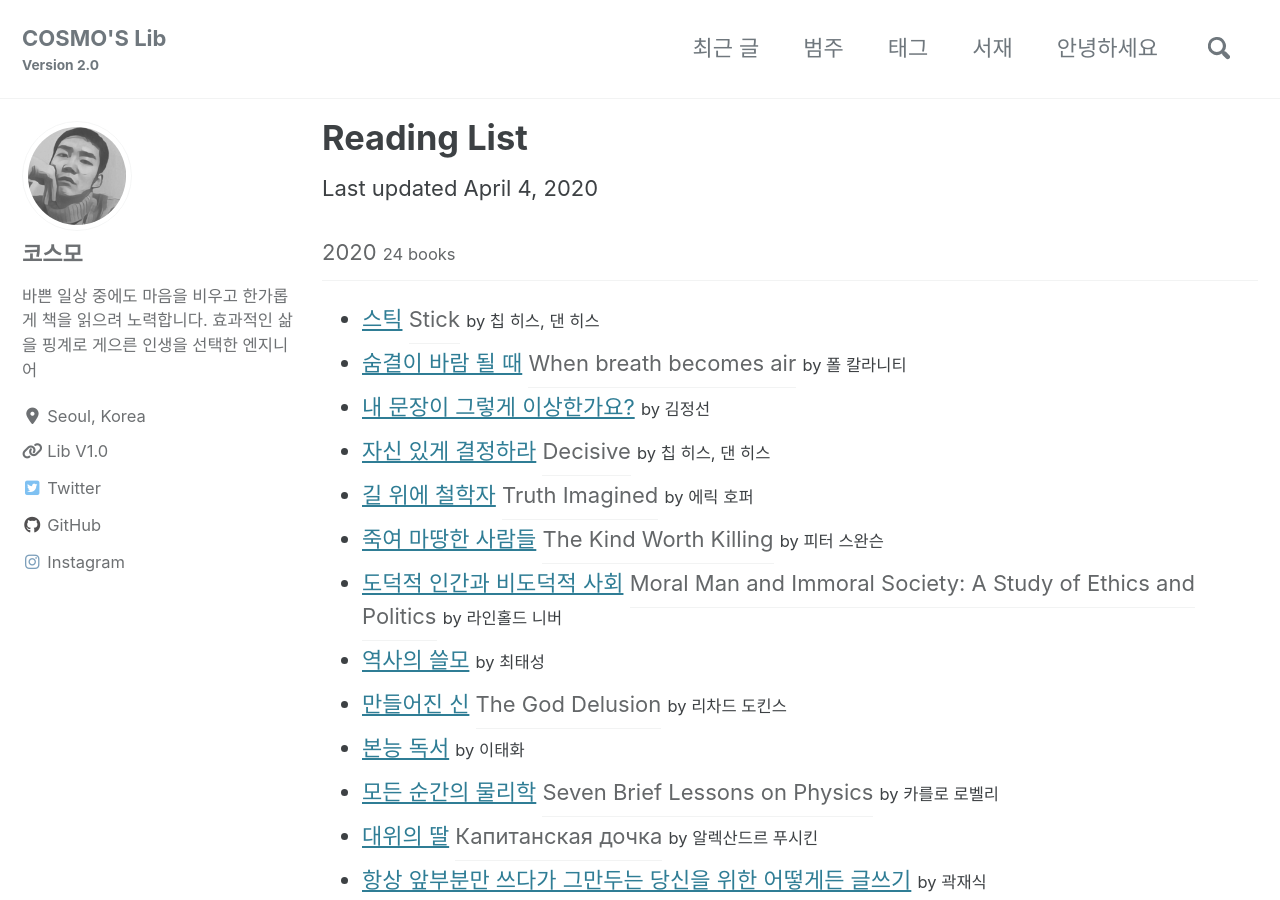
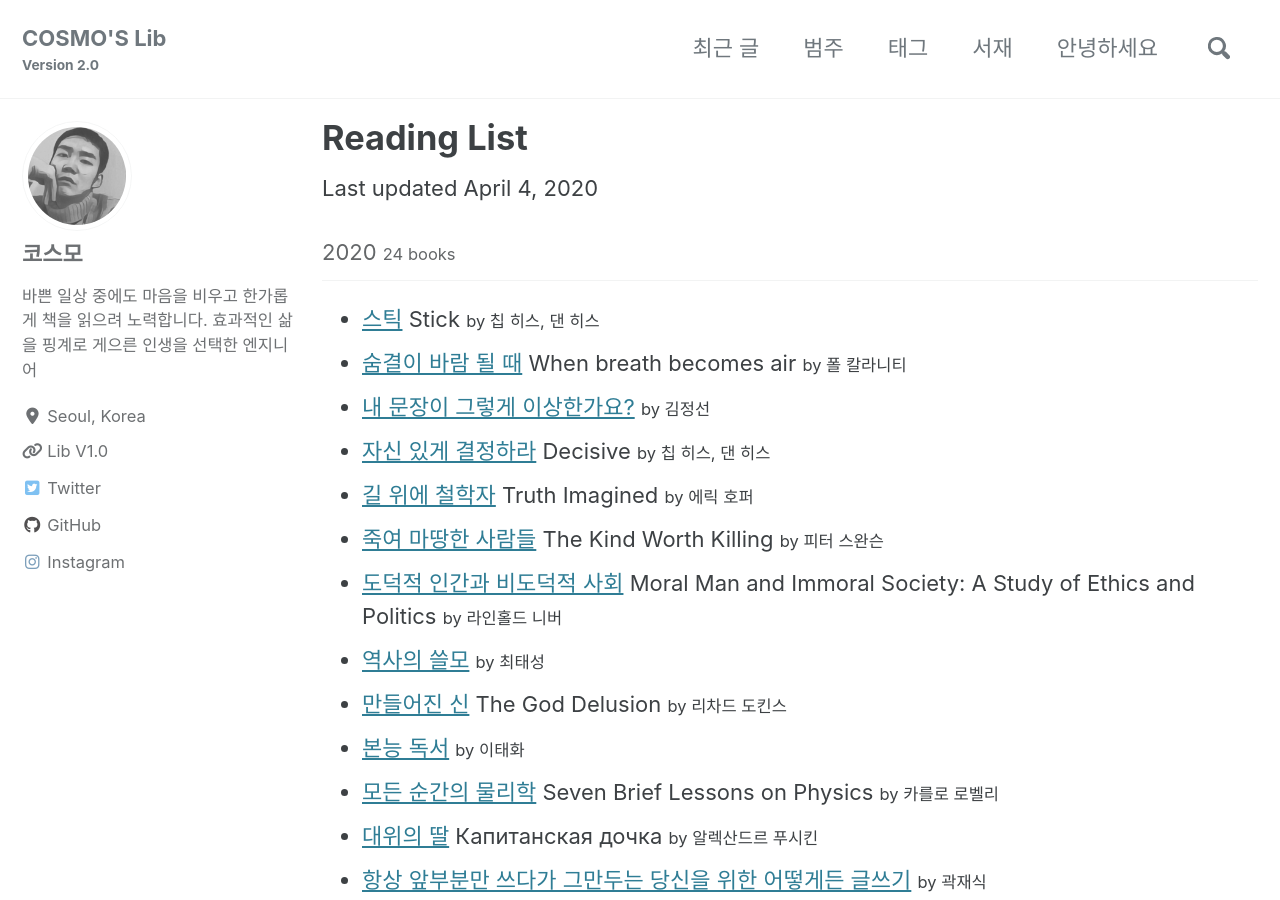
Before and after one commit to deftone2000/cosmo-s-archive, a Jekyll site: the page built from _pages/reading-list.html, in a window 1280 px wide and 900 px high. Built offline with Jekyll 4.4.1, drawn with Linux system fonts in a browser that asks for light colours; cached includes are drawn as plain includes; nearby versions of some CDN libraries; comment, search, counter and statistics services are not loaded; a style sheet for code colours, icons or effects is not loaded.

Commit message:
no message

```diff
--- a/_pages/reading-list.html
+++ b/_pages/reading-list.html
@@ -16,10 +16,9 @@ classes: wide
     <div class="books">
       <ul class="reading-list {{ entry.year }}">
         {% for book in entry.books %}
-        <li>
-          <a href="{{ book.cover }}" alt="_blank" rel="nofollow noopener">{{
+        <li><a href="{{ book.cover }}" alt="_blank" rel="nofollow noopener">{{
             book.title
-          }}</a> {% if book.ori_title %}<span class="archive__subtitle"> {{ book.ori_title }}</span>{% endif %}
+          }}</a> {% if book.ori_title %}<span class="archive__item-title"> {{ book.ori_title }}</span>{% endif %}
           <span class="small">by {{ book.author }}</span
           >{% if book.star %}<span class="star">★</span>{% endif %}
         </li>
```
